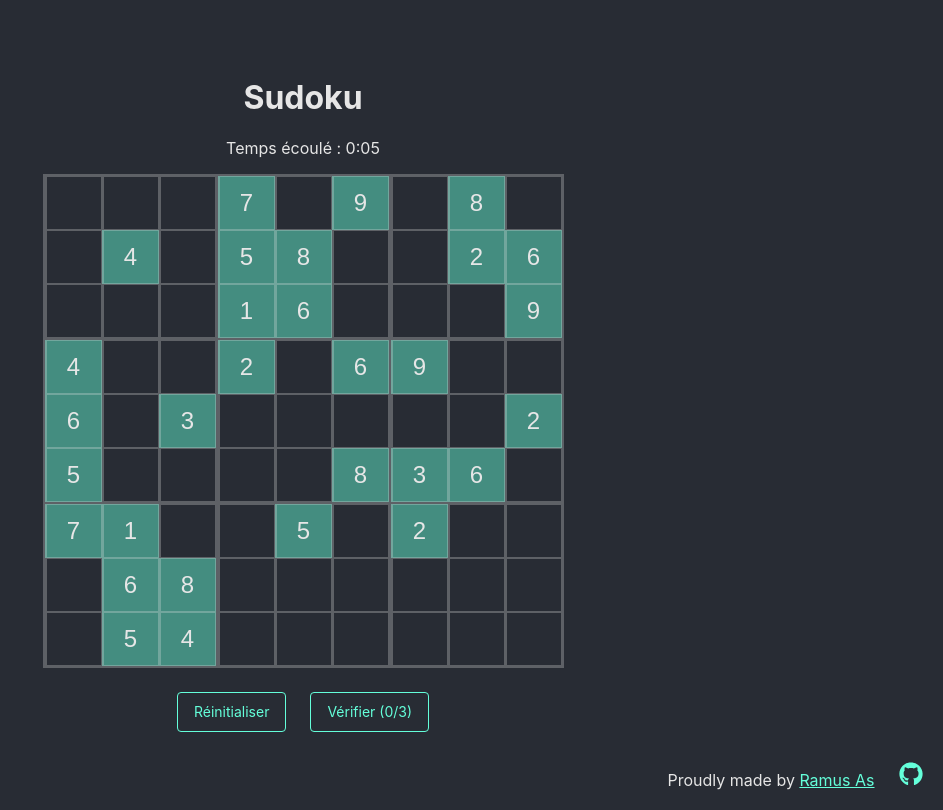
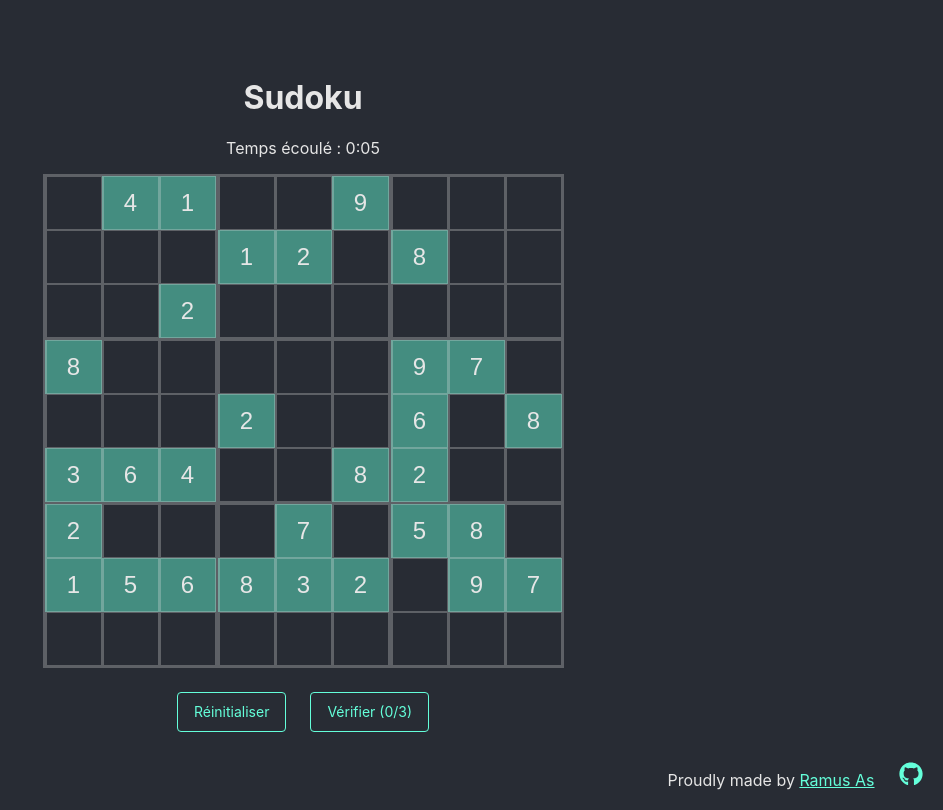
Before and after one commit to RamusAs/sudoku, a React (Create React App) app: page / in a window 1280 px wide. Shown: the whole page, without its empty margins (337-1280 px from the left). Built offline with nearby package versions, Linux system fonts and the light colour scheme.

Commit message:
feat: storage solves

```diff
--- a/src/App.js
+++ b/src/App.js
@@ -30,6 +30,8 @@
     setGridStatus(Array(9).fill(Array(9).fill("")))
     setAttempts(0)
     setTimeElapsed(0)
+    localStorage.removeItem("gridState")
+    localStorage.removeItem("solutionState")
   }
 
   // Fonction pour vérifier si la grille est complète et correcte
@@ -52,7 +54,7 @@
   }
 
   const checkSolution = () => {
-    if (attempts > 1) {
+    if (attempts > 2) {
       alert("Vous avez perdu. Reéssayez!")
       resetGame()
       setTimeElapsed(0)
@@ -76,6 +78,16 @@
     setAttempts(attempts + 1)
   }
 
+  const updateCell = (row, col, value) => {
+    const newGrid = grid.map((r, rowIndex) =>
+      r.map((cell, colIndex) =>
+        rowIndex === row && colIndex === col ? value : cell
+      )
+    )
+    setGrid(newGrid)
+    localStorage.setItem("gridState", JSON.stringify(newGrid))
+  }
+
   return (
     <div className="App">
       <h1>Sudoku</h1>
@@ -89,14 +101,7 @@
       <SudokuGrid
         grid={grid}
         gridStatus={gridStatus}
-        updateCell={(row, col, value) => {
-          const newGrid = grid.map((r, rowIndex) =>
-            r.map((cell, colIndex) =>
-              rowIndex === row && colIndex === col ? value : cell
-            )
-          )
-          setGrid(newGrid)
-        }}
+        updateCell={updateCell}
         initialGrid={initialGrid}
         isGameOver={isGameOver}
         setIsGameOver={setIsGameOver}
--- a/src/sudokuUtils.js
+++ b/src/sudokuUtils.js
@@ -1,4 +1,10 @@
 export const generateSudokuGrid = () => {
+  const savedGrid = localStorage.getItem("gridState")
+  const solutionGrid = localStorage.getItem("solutionState")
+  if (savedGrid && solutionGrid) {
+    return { grid: JSON.parse(savedGrid), solution: JSON.parse(solutionGrid) }
+  }
+
   let solution
   // Créer une grille vide
   let grid = Array(9)
@@ -10,6 +16,10 @@
   solution = [...grid].map((el) => [...el])
   // Supprimer des valeurs aléatoires pour créer un puzzle
   const numberOfCellsToShow = 30 // On montre 30 cellules au début
+
+  localStorage.setItem("gridState", JSON.stringify(removeNumbersFromGrid(grid, numberOfCellsToShow)))
+  localStorage.setItem("solutionState", JSON.stringify(solution))
+
   return { grid: removeNumbersFromGrid(grid, numberOfCellsToShow), solution }
 }
 
```
